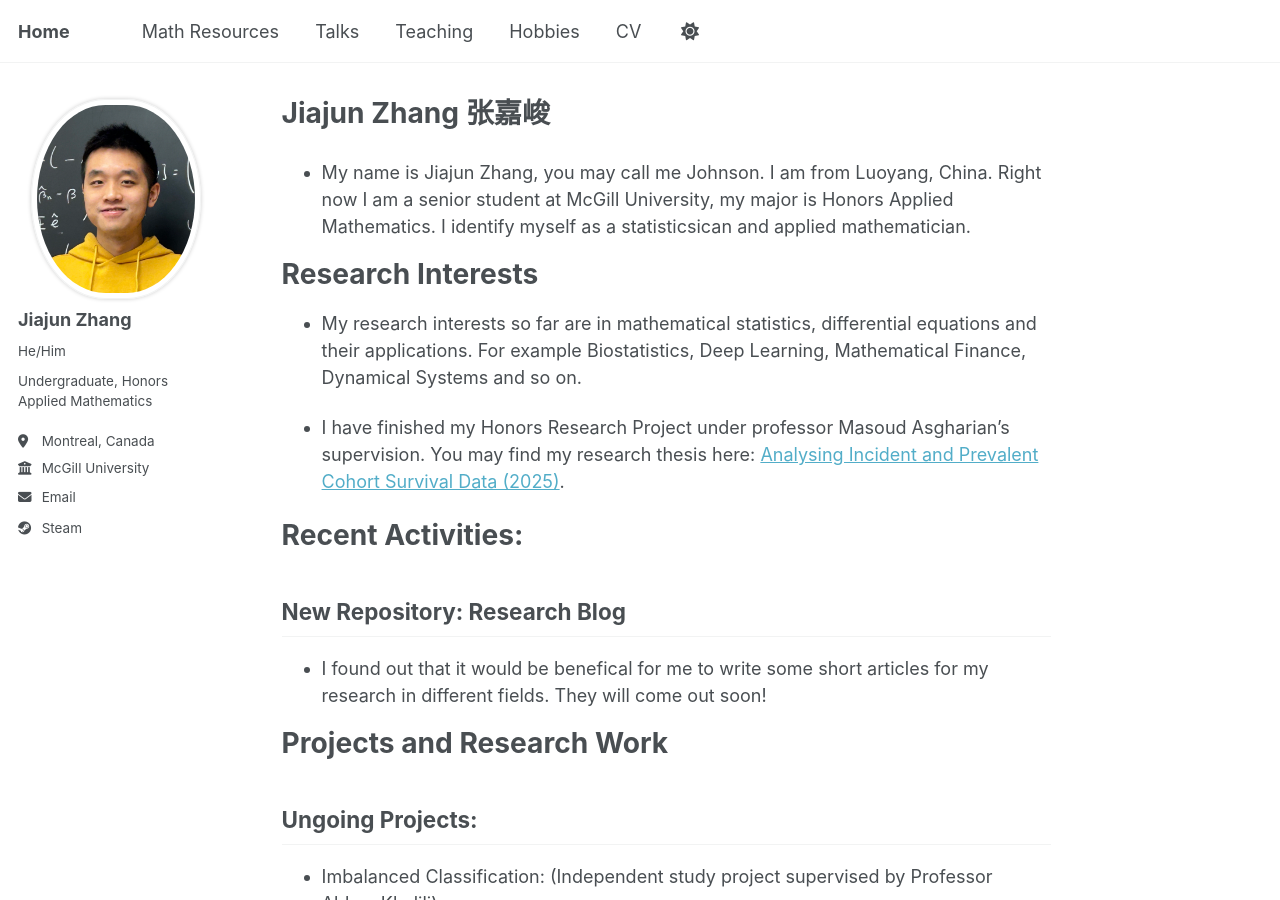
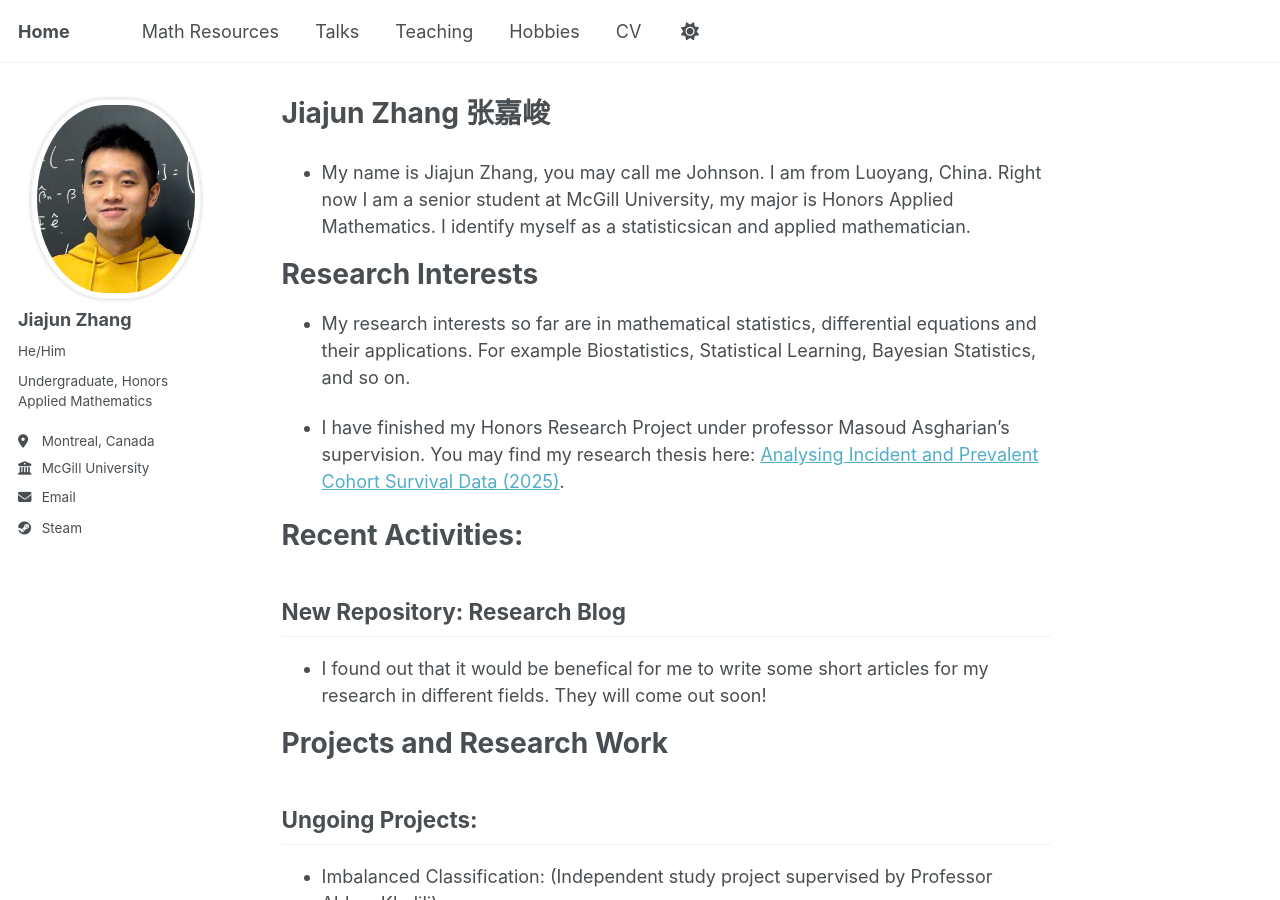
Before and after one commit to JohanssonRein/JohanssonRein.github.io, a Jekyll site: the page built from _pages/about.md, in a window 1280 px wide and 900 px high. Built offline with Jekyll 4.4.1, drawn with Linux system fonts in a browser that asks for light colours.

Commit message:
Update about.md

```diff
--- a/_pages/about.md
+++ b/_pages/about.md
@@ -11,7 +11,7 @@ redirect_from:
 
 # Research Interests
 
-* My research interests so far are in mathematical statistics, differential equations and their applications. For example Biostatistics, Deep Learning, Mathematical Finance, Dynamical Systems and so on.
+* My research interests so far are in mathematical statistics, differential equations and their applications. For example Biostatistics, Statistical Learning, Bayesian Statistics, and so on.
 
 * I have finished my Honors Research Project under professor Masoud Asgharian's supervision. You may find my research thesis here: [Analysing Incident and Prevalent Cohort Survival Data (2025)](/files/survivalanalysis.pdf).
 
```
